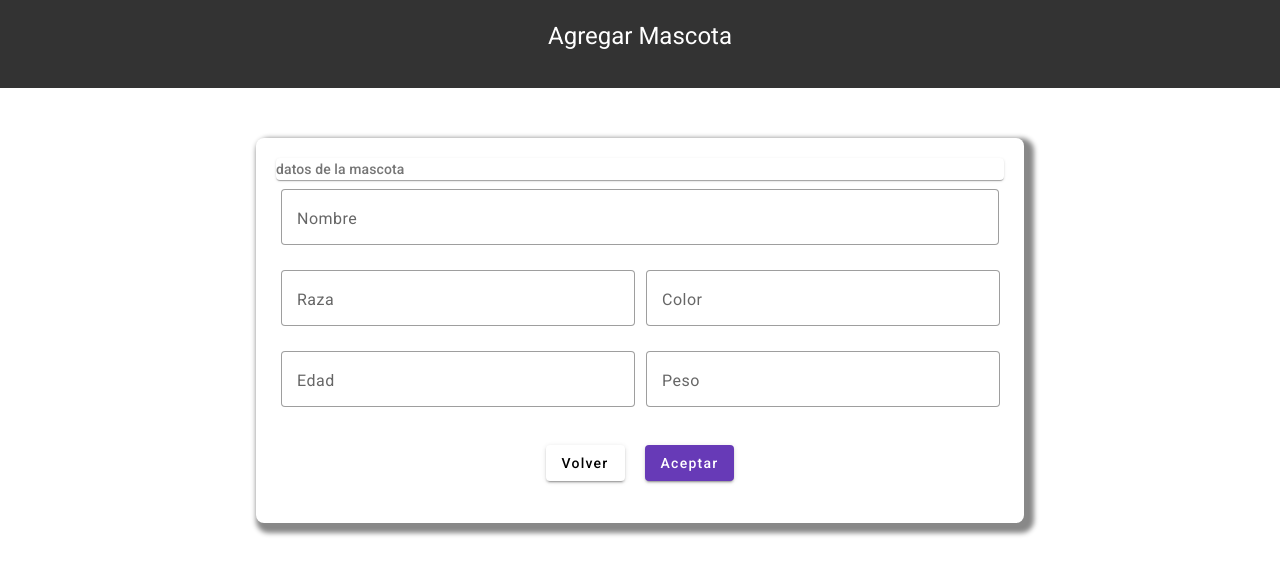
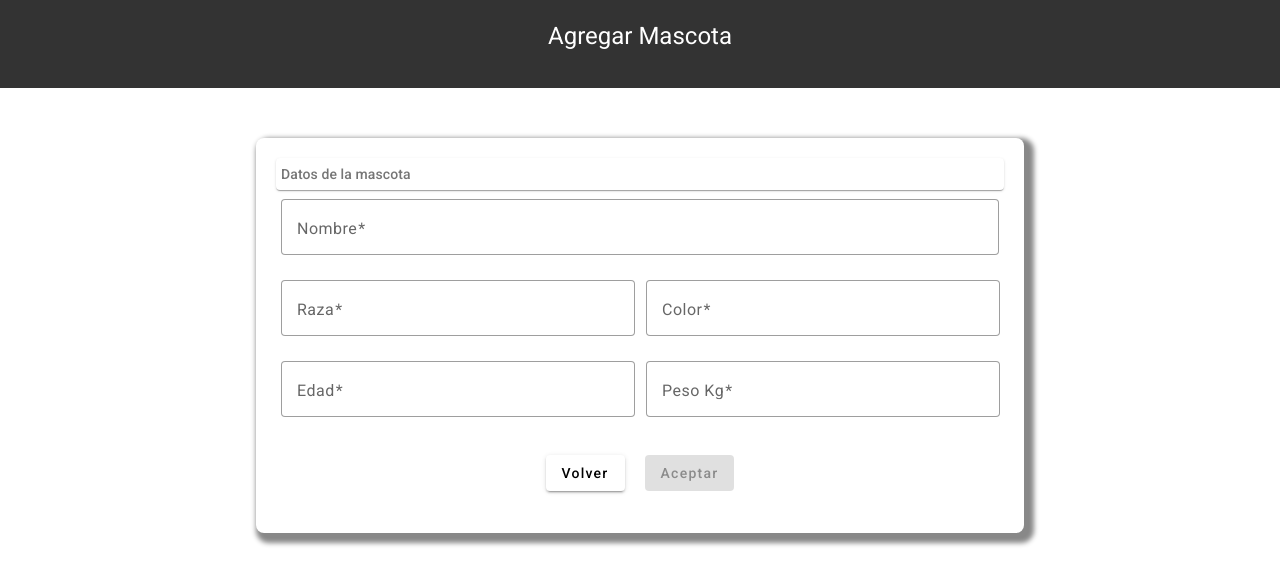
Before and after one commit to LRondinelli04/Fiscalia-de-Estado, an Angular app in the folder proyectoCompleto/FE-CRUDMascotas/: page /agregarMascota in a window 1280 px wide. Shown: the top 584 px of the page. Built offline with nearby package versions, Linux system fonts and the light colour scheme.

Commit message:
agregado de funcionalidad al agregarMascota

```diff
--- a/proyectoCompleto/FE-CRUDMascotas/src/app/components/agregar-editar-mascota/agregar-editar-mascota.component.css
+++ b/proyectoCompleto/FE-CRUDMascotas/src/app/components/agregar-editar-mascota/agregar-editar-mascota.component.css
@@ -12,6 +12,10 @@ mat-form-field {
   margin-top: 20px;
 }
 
+mat-card-subtitle{
+  padding: 5px;
+}
+
 button{
     margin: 0 10px;
 }
--- a/proyectoCompleto/FE-CRUDMascotas/src/app/components/agregar-editar-mascota/agregar-editar-mascota.component.html
+++ b/proyectoCompleto/FE-CRUDMascotas/src/app/components/agregar-editar-mascota/agregar-editar-mascota.component.html
@@ -5,40 +5,42 @@
 
 <div class="container">
   <mat-card>
-    <mat-card-subtitle> datos de la mascota </mat-card-subtitle>
+    <mat-card-subtitle> Datos de la mascota </mat-card-subtitle>
   </mat-card>
+  <form [formGroup]="form" (ngSubmit)="agregarMascota()">
     <mat-grid-list cols="2" rowHeight="80px">
       <mat-grid-tile [colspan]="2">
         <mat-form-field appearance="outline">
           <mat-label>Nombre</mat-label>
-        <input matInput />
+          <input matInput formControlName="nombre" />
         </mat-form-field>
       </mat-grid-tile>
       <mat-grid-tile
         ><mat-form-field appearance="outline">
           <mat-label>Raza</mat-label>
-        <input matInput />
+          <input matInput formControlName="raza"/>
         </mat-form-field>
       </mat-grid-tile>
       <mat-grid-tile
         ><mat-form-field appearance="outline">
           <mat-label>Color</mat-label>
-        <input matInput />
+          <input matInput formControlName="color"/>
         </mat-form-field>
       </mat-grid-tile>
       <mat-grid-tile
         ><mat-form-field appearance="outline">
           <mat-label>Edad</mat-label>
-        <input matInput /> </mat-form-field
+          <input matInput formControlName="edad" type="number"/> </mat-form-field
       ></mat-grid-tile>
       <mat-grid-tile
         ><mat-form-field appearance="outline">
-        <mat-label>Peso</mat-label>
-        <input matInput /> </mat-form-field
+          <mat-label>Peso Kg</mat-label>
+          <input matInput formControlName="peso" type="number"/> </mat-form-field
       ></mat-grid-tile>
       <mat-grid-tile [colspan]="2">
         <button mat-raised-button routerLink="/listadoMascotas">Volver</button>
-        <button mat-raised-button color="primary">Aceptar</button>
+        <button mat-raised-button color="primary" type="submit" [disabled]="form.invalid">Aceptar</button>
       </mat-grid-tile>
     </mat-grid-list>
+  </form>
 </div>
--- a/proyectoCompleto/FE-CRUDMascotas/src/app/components/agregar-editar-mascota/agregar-editar-mascota.component.ts
+++ b/proyectoCompleto/FE-CRUDMascotas/src/app/components/agregar-editar-mascota/agregar-editar-mascota.component.ts
@@ -1,4 +1,6 @@
 import { Component } from '@angular/core';
+import { FormBuilder, FormGroup, Validators } from '@angular/forms';
+import { Mascota } from 'src/app/interfaces/mascota';
 
 @Component({
   selector: 'app-agregar-editar-mascota',
@@ -6,11 +8,33 @@ import { Component } from '@angular/core';
   styleUrls: ['./agregar-editar-mascota.component.css'],
 })
 export class AgregarEditarMascotaComponent {
+  // Variables
   loading: boolean = false;
+  form: FormGroup;
 
-  constructor() {}
+  constructor(private fb: FormBuilder) {
+    this.form = this.fb.group({
+      nombre: ['', Validators.required], // Validators.required es para que el campo sea obligatorio
+      raza: ['', Validators.required],
+      color: ['', Validators.required],
+      edad: ['', Validators.required],
+      peso: ['', Validators.required],
+    });
+  }
 
   ngOnInit(): void {}
 
+  agregarMascota() {
+    // Guardo los datos del formulario en la variable mascota
+    const mascota: Mascota = {
+      nombre: this.form.get('nombre')?.value,
+      raza: this.form.get('raza')?.value,
+      color: this.form.get('color')?.value,
+      edad: this.form.get('edad')?.value,
+      peso: this.form.get('peso')?.value,
+    };
 
+    // Muestro los datos en consola
+    console.log(mascota);
+  }
 }
--- a/proyectoCompleto/FE-CRUDMascotas/src/app/components/listado-mascotas/listado-mascotas.component.html
+++ b/proyectoCompleto/FE-CRUDMascotas/src/app/components/listado-mascotas/listado-mascotas.component.html
@@ -7,12 +7,7 @@
 <div class="container">
   <mat-form-field style="width: 100%">
     <mat-label>Filter</mat-label>
-    <input
-      matInput
-      (keyup)="applyFilter($event)"
-      placeholder="Ex. Mia"
-      #input
-    />
+    <input matInput (keyup)="applyFilter($event)" #input />
   </mat-form-field>
 
   <table
--- a/proyectoCompleto/FE-CRUDMascotas/src/app/shared/shared.module.ts
+++ b/proyectoCompleto/FE-CRUDMascotas/src/app/shared/shared.module.ts
@@ -1,5 +1,8 @@
 import { NgModule } from '@angular/core';
 import { CommonModule } from '@angular/common';
+
+// Modulos
+import { ReactiveFormsModule } from '@angular/forms';
 
 // Angular Material
 import { MatTableModule } from '@angular/material/table';
@@ -34,6 +37,7 @@ import { SpinnerComponent } from './spinner/spinner.component';
     MatSnackBarModule,
     MatProgressBarModule,
     MatGridListModule,
+    ReactiveFormsModule,
   ],
   exports: [
     MatTableModule,
@@ -49,6 +53,7 @@ import { SpinnerComponent } from './spinner/spinner.component';
     SpinnerComponent,
     MatProgressBarModule,
     MatGridListModule,
+    ReactiveFormsModule,
   ],
 })
 export class SharedModule {}
```
Lines whose indentation alone changed are shown as unchanged.
